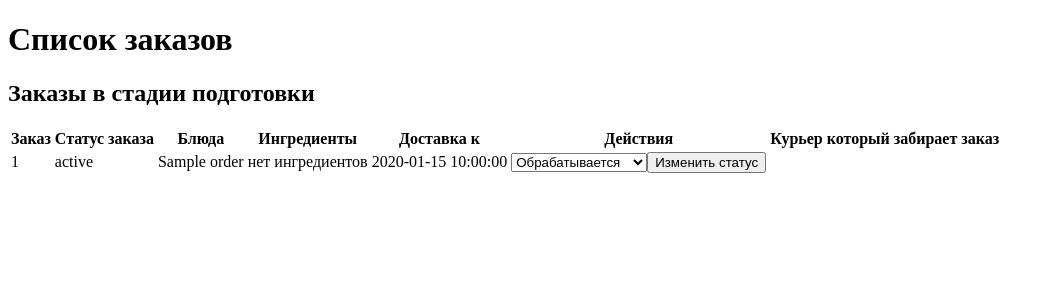
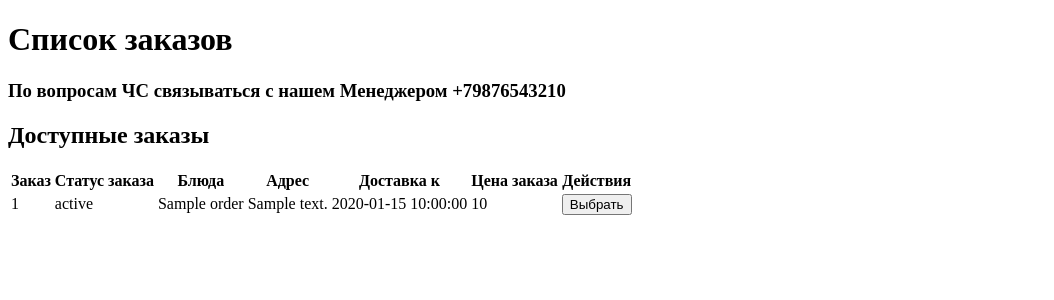
Before and after one commit to Uniqdly/YandexFood, a PHP site: page /kyrer.php in a window 1280 px wide. Shown: the top 300 px of the page, without its empty margins (0-1054 px from the left). Run offline with PHP 8.4, Linux system fonts and the light colour scheme; tables that the repository leaves empty or names only in its code hold one stand-in row (values such as "Sample post").

Commit message:
я перепутала файлы для сохранения

```diff
--- a/kyrer.php
+++ b/kyrer.php
@@ -1,28 +1,36 @@
 <!DOCTYPE html>
 <html>
 <head>
-    <title>Кухня</title>
+    <title>Курьер</title>
+    <script>
+        function toggleSelectButton(orderId) {
+            // Скрыть кнопку "Выбрать"
+            document.getElementById('select_button_' + orderId).style.display = 'none';
+            // Отобразить форму изменения статуса заказа
+            document.getElementById('status_form_' + orderId).style.display = 'inline';
+        }
+    </script>
 </head>
 <body>
     <h1>Список заказов</h1>
-    <h2>Заказы в стадии подготовки</h2>
+    <h3>По вопросам ЧС связываться с нашем Менеджером +79876543210</h3>
+    <h2>Доступные заказы</h2>
     <table>
         <tr>
             <th>Заказ</th>
             <th>Статус заказа</th>
             <th>Блюда</th>
-            <th>Ингредиенты</th>
+            <th>Адрес</th>
             <th>Доставка к</th>
+            <th>Цена заказа</th>
             <th>Действия</th>
-            <th>Курьер который забирает заказ</th>
         </tr>
         <?php
         // Подключение к базе данных
         $conn = new mysqli("localhost", "root", "", "delivery");
 
         // Проверка соединения
-if ($conn->connect_error)
-{
+        if ($conn->connect_error) {
             die("Connection failed: " . $conn->connect_error);
         }
 
@@ -42,63 +50,40 @@ if ($_SERVER["REQUEST_METHOD"] == "POST")
             }
         }
 
-// Запрос на получение списка заказов
-$sql = "SELECT id, status, dishes_name, time FROM Orders";
+        // Запрос на получение списка заказов на кухне
+        $sql = "SELECT id, status, dishes_name, address, total_price, time FROM Orders ";
+
+
         $result = $conn->query($sql);
 
-        if ($result->num_rows > 0)
-        {
+        if ($result->num_rows > 0) {
             // Вывод каждого заказа
-            while($row = $result->fetch_assoc())
-            {
+            while($row = $result->fetch_assoc()) {
                 echo "<tr>";
                 echo "<td>".$row["id"]."</td>";
                 echo "<td>".$row["status"]."</td>";
                 echo "<td>".$row["dishes_name"]."</td>";
+                echo "<td>".$row["address"]."</td>";
+                echo "<td>".$row["time"]."</td>";
+                echo "<td>".$row["total_price"]."</td>";
+                // Кнопка "Выбрать" и форма для изменения статуса заказа
+                echo "<td>";
 
-                // Получение ингредиентов для каждого блюда
-                $order_id = $row["id"];
-                $sql_dish_ingredients = "SELECT i.name AS ingredient_name
-                                         FROM Dish_Ingredients di
-                                         INNER JOIN ingredients i ON di.ingredient_name = i.name
-                                         WHERE di.dish_name = '".$row["dishes_name"]."'";
-                $result_dish_ingredients = $conn->query($sql_dish_ingredients);
-
-                // Вывод ингредиентов
-                echo "<td>";
-                if ($result_dish_ingredients->num_rows > 0)
-                {
-                    while ($ingredient_row = $result_dish_ingredients->fetch_assoc())
-                    {
-                        echo $ingredient_row["ingredient_name"] . "<br>";
-                    }
-                }
-                else
-                {
-                    echo "нет ингредиентов";
-                }
-                echo "</td>";
-
-                echo "<td>".$row["time"]."</td>";
-                // Кнопки для изменения статуса заказа
-                echo "<td>";
-                echo "<form action='kitchen.php' method='post'>";
+                echo "<button id='select_button_".$row["id"]."' onclick='toggleSelectButton(".$row["id"].")'>Выбрать</button>";
+                echo "<form id='status_form_".$row["id"]."' action='kyrer.php' method='post' style='display:none;'>";
                 echo "<input type='hidden' name='order_id' value='".$row["id"]."'>";
                 echo "<select name='new_status'>";
-                echo "<option value='Обрабатывается'>Обрабатывается</option>";
-                echo "<option value='На кухне'>На кухне</option>";
-                echo "<option value='Ожидает курьера'>Ожидает курьера</option>";
-                echo "<option value='Передано курьеру'>Передано курьеру</option>";
+                echo "<option value='Готов забрать заказ'>Готов забрать заказ</option>";
+                echo "<option value='Забрал заказ'>Забрал заказ</option>";
+                echo "<option value='Заказ доставлен'>Заказ доставлен</option>";
                 echo "</select>";
                 echo "<input type='submit' value='Изменить статус'>";
                 echo "</form>";
                 echo "</td>";
                 echo "</tr>";
             }
-        }
-        else
-        {
-            echo "<tr><td colspan='7'>результатов не найдено</td></tr>";
+        } else {
+            echo "<tr><td colspan='6'>результатов не найдено</td></tr>";
         }
         $conn->close();
         ?>
```
Lines whose indentation alone changed are shown as unchanged.
